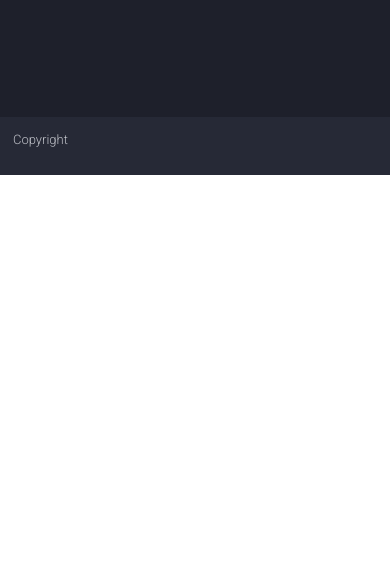
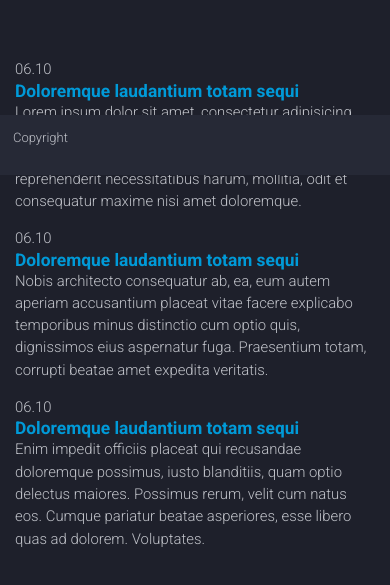
Before and after one commit to siannilli/weather-forecast-app, an Angular app: page / in a window 390 px wide. Shown: the part 669-1254 px from the top of the page. Before the commit the page ends 844 px from the top, so only its background shows below. Built offline with nearby package versions, Linux system fonts and the light colour scheme.

Commit message:
Added some content to fill the web page Fixed scroll behavior with mobile screens, part of the content was hidden behind the footer.

```diff
--- a/src/app/app.component.html
+++ b/src/app/app.component.html
@@ -47,8 +47,41 @@
 
 </div>
 
-<div class="main-content">
+<main class="main-content">
   <div class="forecast-table">
     <app-city [city]="selectedCity"></app-city>
   </div>
-</div>
+
+  <div class="fullwidth-block" data-bg-color="#262936">
+    <div class="container">
+      <div class="row">
+        <div class="col-md-4">
+          <div class="news">
+            <div class="date">06.10</div>
+            <h3><a href="#">Doloremque laudantium totam sequi </a></h3>
+            <p>Lorem ipsum dolor sit amet, consectetur adipisicing elit. Illo saepe assumenda dolorem modi, expedita voluptatum
+              ducimus necessitatibus. Asperiores quod reprehenderit necessitatibus harum, mollitia, odit et consequatur maxime
+              nisi amet doloremque.</p>
+          </div>
+        </div>
+        <div class="col-md-4">
+          <div class="news">
+            <div class="date">06.10</div>
+            <h3><a href="#">Doloremque laudantium totam sequi </a></h3>
+            <p>Nobis architecto consequatur ab, ea, eum autem aperiam accusantium placeat vitae facere explicabo temporibus
+              minus distinctio cum optio quis, dignissimos eius aspernatur fuga. Praesentium totam, corrupti beatae amet
+              expedita veritatis.</p>
+          </div>
+        </div>
+        <div class="col-md-4">
+          <div class="news">
+            <div class="date">06.10</div>
+            <h3><a href="#">Doloremque laudantium totam sequi </a></h3>
+            <p>Enim impedit officiis placeat qui recusandae doloremque possimus, iusto blanditiis, quam optio delectus maiores.
+              Possimus rerum, velit cum natus eos. Cumque pariatur beatae asperiores, esse libero quas ad dolorem. Voluptates.</p>
+          </div>
+        </div>
+      </div>
+    </div>
+  </div>
+</main>
--- a/src/styles/footer.css
+++ b/src/styles/footer.css
@@ -1,7 +1,7 @@
 
 .site-footer {
   position: fixed;
-  height: auto;
+  height: 60px;
   width: 100%;
   left: 0;
   background: #262936;
--- a/src/styles/site.css
+++ b/src/styles/site.css
@@ -306,8 +306,10 @@ form textarea {
     height: 0; }
 
 .row {
+  /*
   margin-left: -15px;
   margin-right: -15px;
+  */
   *zoom: 1; }
   .row:after {
     content: " ";
@@ -1116,7 +1118,8 @@ form textarea {
     display: none !important; } }
 
 .main-content {
-  display: block;
+  display: inline-block;
+  margin-bottom: 80px;
 }
 
 .alert-container {
@@ -1129,3 +1132,8 @@ form textarea {
   width: 100%;
   height: 5px;
 }
+
+.fullwidth-block {
+  width: 100%;
+  font-size: 0.93em;
+}
```
